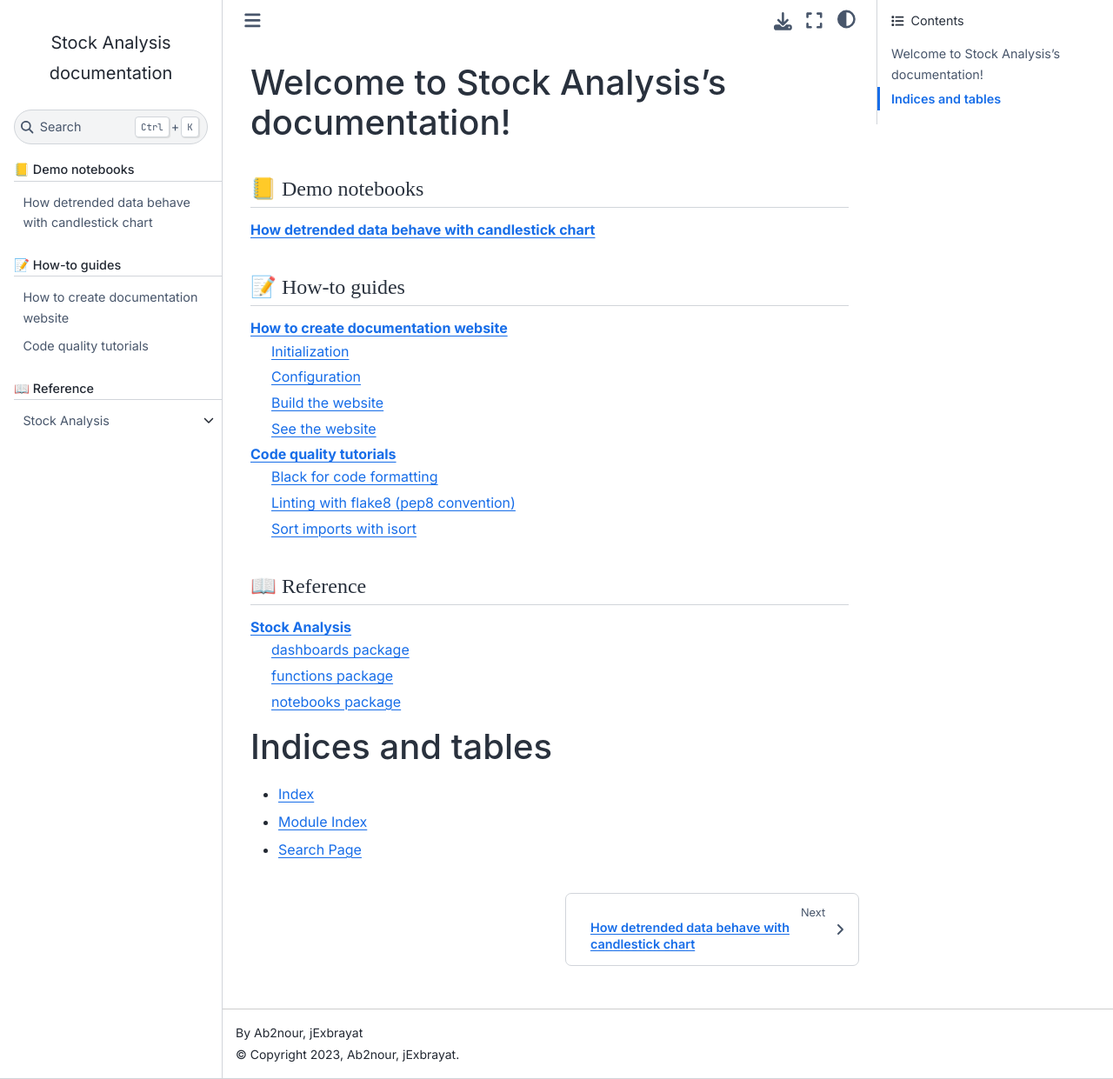
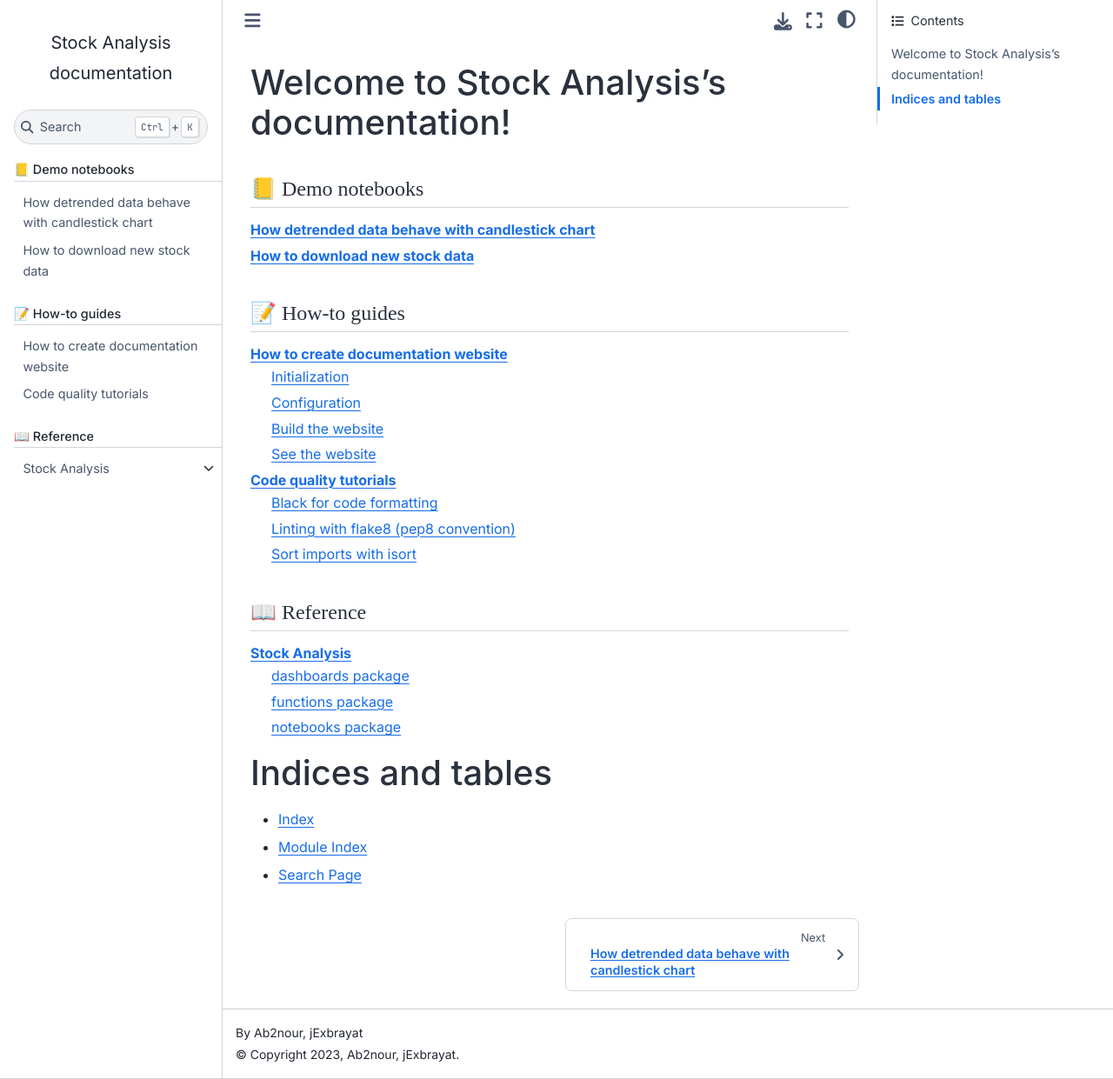
Before and after one commit to Ab2nour/stock-analysis, a Sphinx documentation site: the page built from docs/source/index.rst, in a window 1280 px wide and 1241 px high. Shown: the whole window at 87% size. Built offline with Sphinx 7.4.7 and the Sphinx Book theme 1.1.4, drawn with Linux system fonts in a browser that asks for light colours; some web fonts are replaced; pages that are not in the unit, such as notebooks, are missing from menus.

Commit message:
chore: move download-data to demo-notebooks

```diff
--- a/docs/source/index.rst
+++ b/docs/source/index.rst
@@ -7,6 +7,7 @@ Welcome to Stock Analysis's documentation!
 
    demo-notebooks/detrend_class.ipynb
    demo-notebooks/candlestick_chart_detrend_data.ipynb
+   demo-notebooks/download-data.ipynb
 
 .. toctree::
    :maxdepth: 2
```
Also changed, not shown: docs/source/demo-notebooks/download-data.ipynb.
